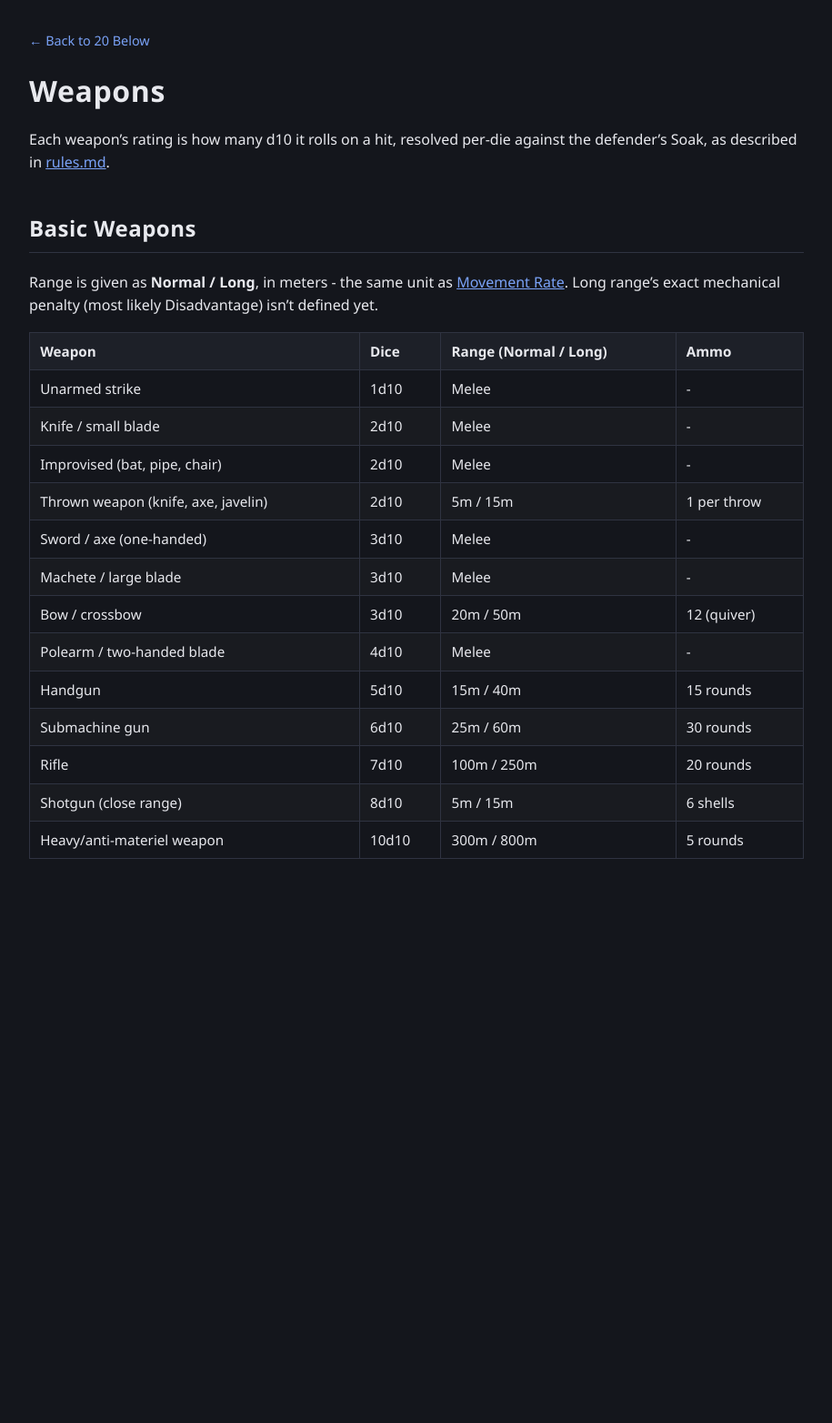
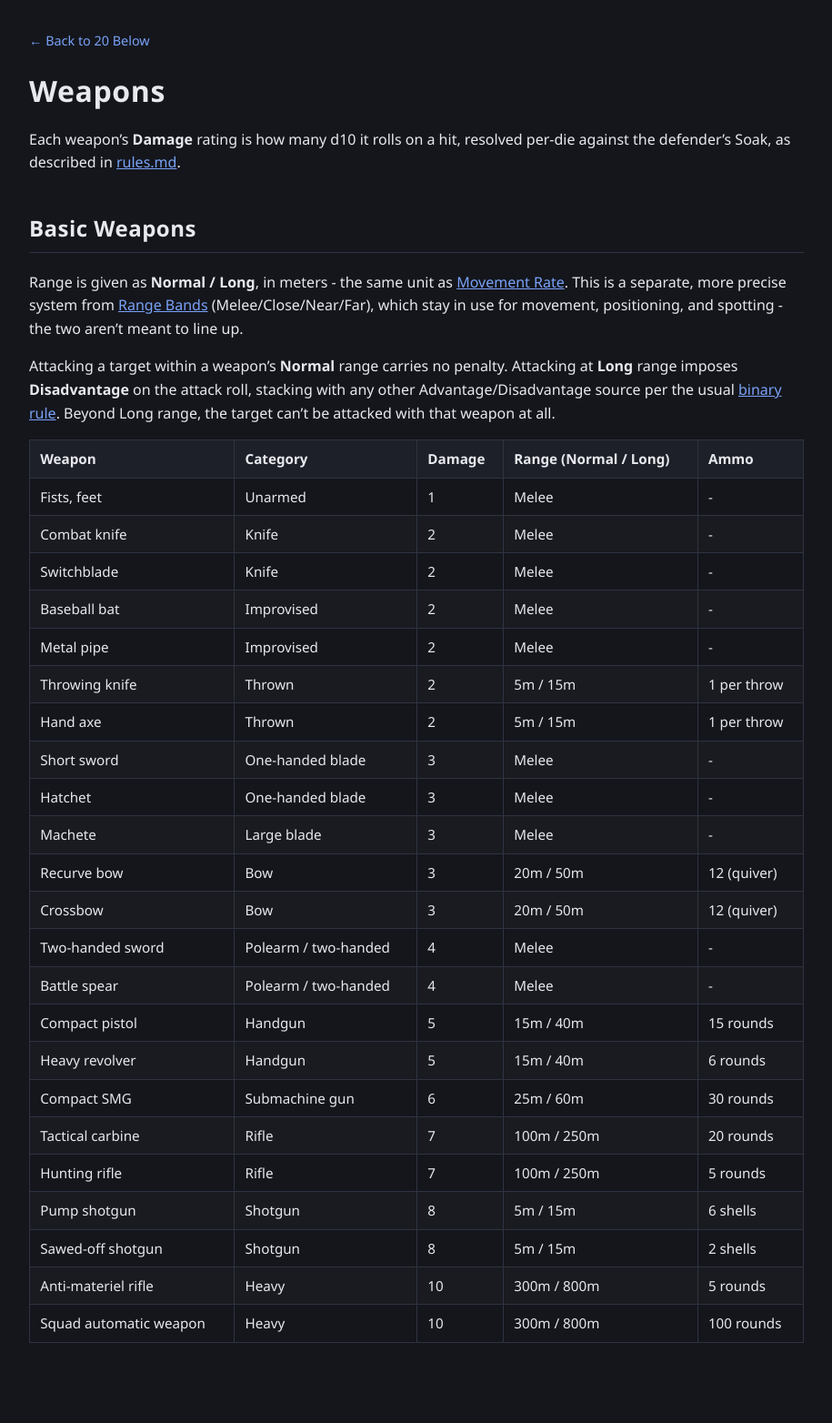
Before and after one commit to feralucce/20_Below, a Jekyll site: the page built from rules/weapons.md, in a window 1280 px wide. Shown: the whole page at 91% size, without its empty margins (182-1097 px from the left). Built offline with Jekyll 4.4.1, drawn with Linux system fonts in a browser that asks for light colours; our own code applies the rules of GitHub Pages for plain Markdown files; before the commit the page ends 1032 px from its top, so only the background shows below that.

Commit message:
Define Long range penalty and expand weapons.md to named weapons
Attacking at Long range now imposes Disadvantage (Normal range stays
penalty-free, beyond Long is out of range entirely) - clarified as a
separate, more precise system from the abstract Range Bands used for
movement/positioning, not meant to line up with them.

Replaced the generic weapon categories with 2-3 specific named
weapons each (generic-but-specific naming, not real trademarks),
sharing each category's existing Damage/Range/Ammo - no rebalancing
yet, that's still open. Dice column renamed Damage, values now a bare
number since the d10 pool is already established elsewhere.

```diff
--- a/rules/weapons.md
+++ b/rules/weapons.md
@@ -1,23 +1,35 @@
 # Weapons
 
-Each weapon's rating is how many d10 it rolls on a hit, resolved per-die against the defender's Soak, as described in [rules.md](rules.md#physical-attacks--weapon-damage--per-die-resolution).
+Each weapon's **Damage** rating is how many d10 it rolls on a hit, resolved per-die against the defender's Soak, as described in [rules.md](rules.md#physical-attacks--weapon-damage--per-die-resolution).
 
 ## Basic Weapons
 
-Range is given as **Normal / Long**, in meters - the same unit as [Movement Rate](rules.md#movement--range). Long range's exact mechanical penalty (most likely Disadvantage) isn't defined yet.
+Range is given as **Normal / Long**, in meters - the same unit as [Movement Rate](rules.md#movement--range). This is a separate, more precise system from [Range Bands](rules.md#movement--range) (Melee/Close/Near/Far), which stay in use for movement, positioning, and spotting - the two aren't meant to line up.
 
-| Weapon | Dice | Range (Normal / Long) | Ammo |
-|---|---|---|---|
-| Unarmed strike | 1d10 | Melee | - |
-| Knife / small blade | 2d10 | Melee | - |
-| Improvised (bat, pipe, chair) | 2d10 | Melee | - |
-| Thrown weapon (knife, axe, javelin) | 2d10 | 5m / 15m | 1 per throw |
-| Sword / axe (one-handed) | 3d10 | Melee | - |
-| Machete / large blade | 3d10 | Melee | - |
-| Bow / crossbow | 3d10 | 20m / 50m | 12 (quiver) |
-| Polearm / two-handed blade | 4d10 | Melee | - |
-| Handgun | 5d10 | 15m / 40m | 15 rounds |
-| Submachine gun | 6d10 | 25m / 60m | 30 rounds |
-| Rifle | 7d10 | 100m / 250m | 20 rounds |
-| Shotgun (close range) | 8d10 | 5m / 15m | 6 shells |
-| Heavy/anti-materiel weapon | 10d10 | 300m / 800m | 5 rounds |
+Attacking a target within a weapon's **Normal** range carries no penalty. Attacking at **Long** range imposes **Disadvantage** on the attack roll, stacking with any other Advantage/Disadvantage source per the usual [binary rule](rules.md#advantage--disadvantage). Beyond Long range, the target can't be attacked with that weapon at all.
+
+| Weapon | Category | Damage | Range (Normal / Long) | Ammo |
+|---|---|---|---|---|
+| Fists, feet | Unarmed | 1 | Melee | - |
+| Combat knife | Knife | 2 | Melee | - |
+| Switchblade | Knife | 2 | Melee | - |
+| Baseball bat | Improvised | 2 | Melee | - |
+| Metal pipe | Improvised | 2 | Melee | - |
+| Throwing knife | Thrown | 2 | 5m / 15m | 1 per throw |
+| Hand axe | Thrown | 2 | 5m / 15m | 1 per throw |
+| Short sword | One-handed blade | 3 | Melee | - |
+| Hatchet | One-handed blade | 3 | Melee | - |
+| Machete | Large blade | 3 | Melee | - |
+| Recurve bow | Bow | 3 | 20m / 50m | 12 (quiver) |
+| Crossbow | Bow | 3 | 20m / 50m | 12 (quiver) |
+| Two-handed sword | Polearm / two-handed | 4 | Melee | - |
+| Battle spear | Polearm / two-handed | 4 | Melee | - |
+| Compact pistol | Handgun | 5 | 15m / 40m | 15 rounds |
+| Heavy revolver | Handgun | 5 | 15m / 40m | 6 rounds |
+| Compact SMG | Submachine gun | 6 | 25m / 60m | 30 rounds |
+| Tactical carbine | Rifle | 7 | 100m / 250m | 20 rounds |
+| Hunting rifle | Rifle | 7 | 100m / 250m | 5 rounds |
+| Pump shotgun | Shotgun | 8 | 5m / 15m | 6 shells |
+| Sawed-off shotgun | Shotgun | 8 | 5m / 15m | 2 shells |
+| Anti-materiel rifle | Heavy | 10 | 300m / 800m | 5 rounds |
+| Squad automatic weapon | Heavy | 10 | 300m / 800m | 100 rounds |
```
